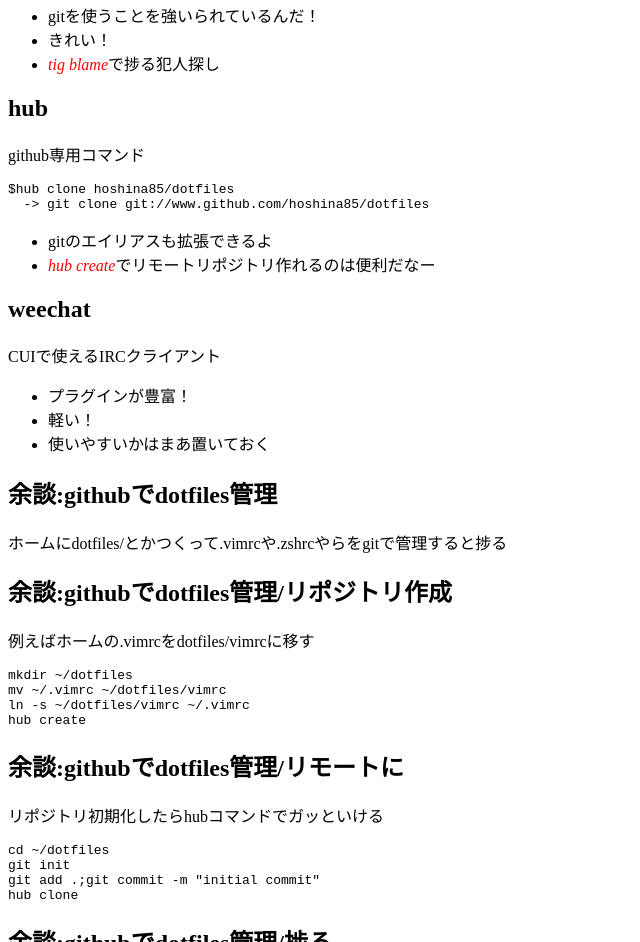
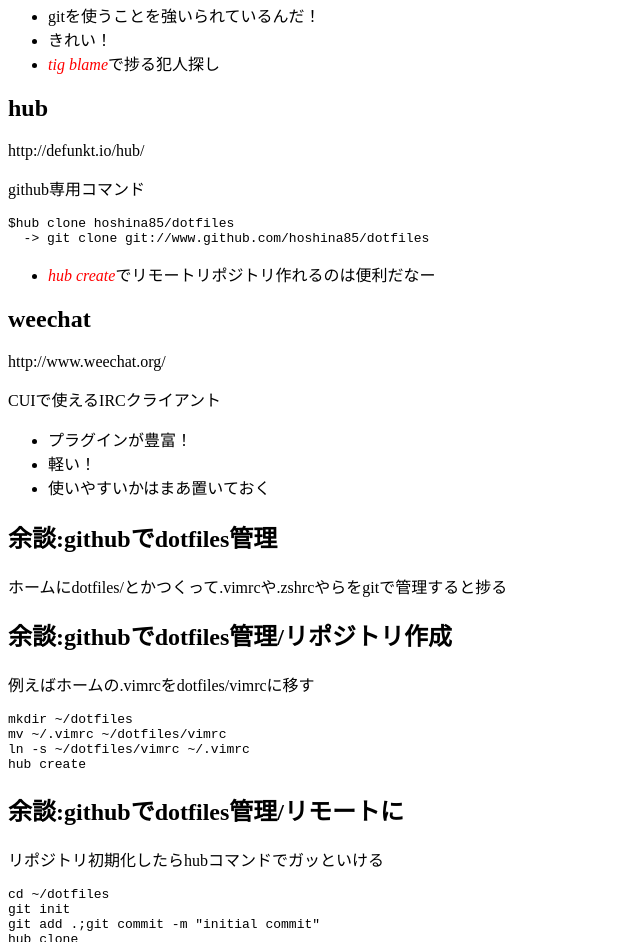
Before and after one commit to crifff/slide, a plain HTML site: page aStudy04/index.html in a window 1280 px wide. Shown: the part 1803-2745 px from the top of the page, without its empty margins (0-640 px from the left). Drawn offline with Linux system fonts and the light colour scheme; files that its build step writes are made by us from their sources.

Commit message:
update astudy04

```diff
--- a/aStudy04/index.html
+++ b/aStudy04/index.html
@@ -128,14 +128,15 @@
 			<header>
 				<h1 id="hub">hub</h1>
 			</header>
-			<p>github専用コマンド</p>
+			<p>http://defunkt.io/hub/</p>
+
+<p>github専用コマンド</p>
 
 <pre><code>$hub clone hoshina85/dotfiles
   -&gt; git clone git://www.github.com/hoshina85/dotfiles
 </code></pre>
 
 <ul>
-  <li>gitのエイリアスも拡張できるよ </li>
   <li><em style="color: red">hub create</em>でリモートリポジトリ作れるのは便利だなー</li>
 </ul>
 
@@ -149,7 +150,9 @@
 			<header>
 				<h1 id="weechat">weechat</h1>
 			</header>
-			<p>CUIで使えるIRCクライアント</p>
+			<p>http://www.weechat.org/</p>
+
+<p>CUIで使えるIRCクライアント</p>
 
 <ul>
   <li>プラグインが豊富！</li>
```
Also changed, not shown: 1 other file.
